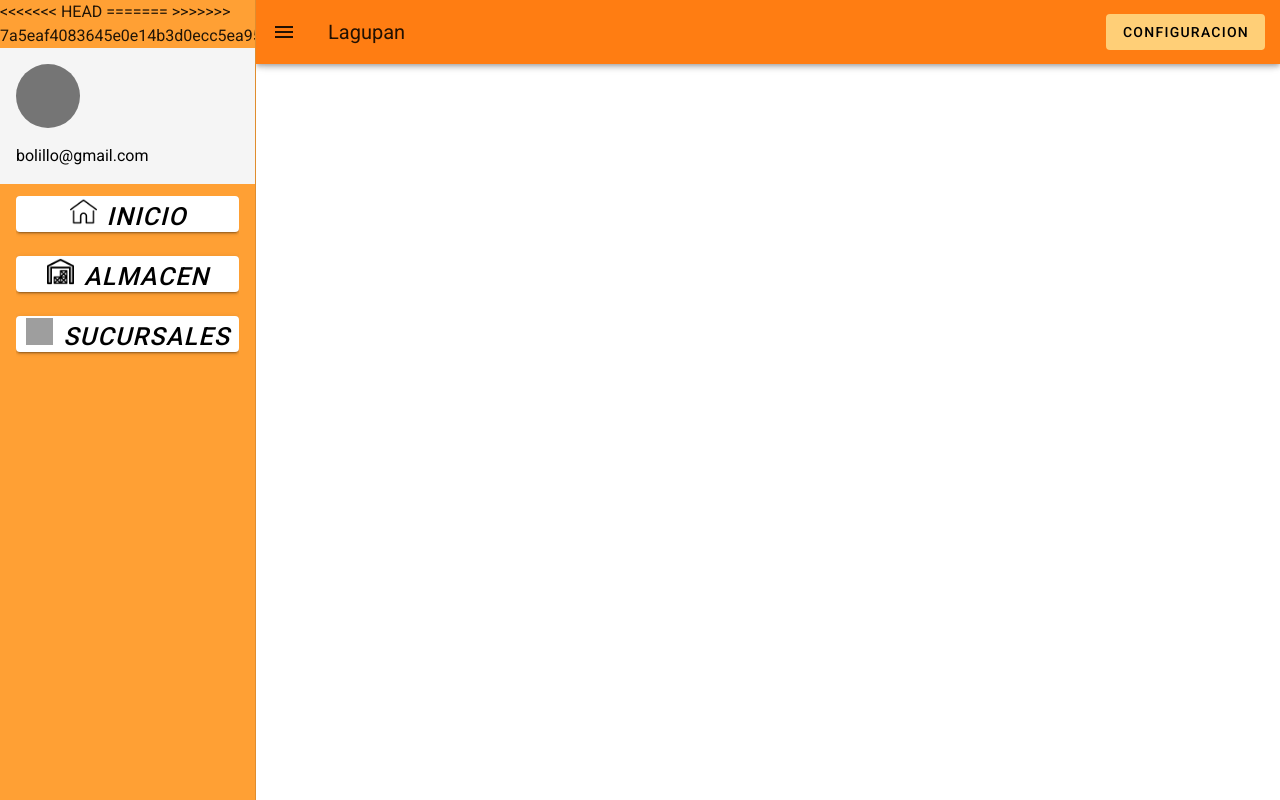
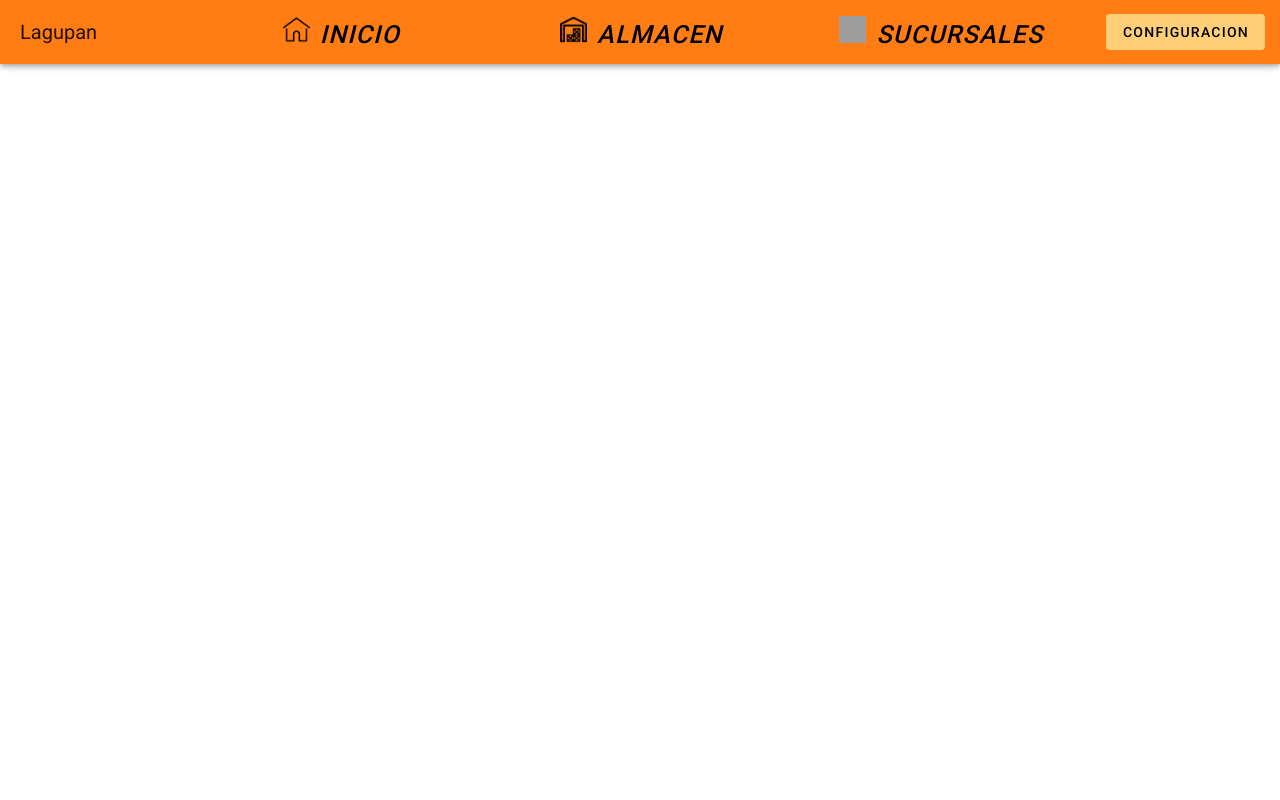
Before and after one commit to ViktorMiller777/Panaderia, a Vue app: page / in a window 1280 px wide. Built offline with nearby package versions, Linux system fonts and the light colour scheme; grey boxes are pictures that could not be loaded.

Commit message:
cambios en la barra de navegacion

```diff
--- a/src/App.vue
+++ b/src/App.vue
@@ -1,45 +1,11 @@
 <template>
   <v-app  id="inspire">
-    <v-navigation-drawer style="background-color:rgb(255, 160, 52) ;" :rail="drawer">
-      <nav>
 
-<<<<<<< HEAD
-  <div class="menu">
-      <ul>
-        <RouterLink to="login"><img class="perfil" src="/src/img/perfil.png" alt=""></RouterLink><br><br>
-        <li><img class="foto" src="/src/img/home.png" alt=""><RouterLink class="rutas" to="inicio">Inicio</RouterLink></li><br>
-        <li><img class="foto" src="/src/img/almacen.png" alt=""><RouterLink class="rutas" to="almacen">Almacen</RouterLink></li><br>
-        <li><img class="foto" src="/src/img/store.png" alt=""><RouterLink class="rutas" to="sucursales">Sucursales</RouterLink></li><br>
-      </ul>
-    </div>
-=======
->>>>>>> 7a5eaf4083645e0e14b3d0ecc5ea9585e702c175
-
-        <v-sheet
-        color="grey-lighten-4"
-        class="pa-4"
-      >
-        <v-avatar
-          class="mb-4"
-          color="grey-darken-1"
-          size="64"
-        ></v-avatar>
-        <div>bolillo@gmail.com</div>
-      </v-sheet>
-<v-list>
-  <v-list-item>
-    <v-btn style="width: 300px;"><li class="li"><img class="foto" src="/src/img/home.png" alt=""><RouterLink class="rutas" to="inicio">Inicio</RouterLink></li></v-btn><br><br>
-    <v-btn style="width: 300px;"><li class="li"><img class="foto" src="/src/img/almacen.png" alt=""><RouterLink class="rutas" to="almacen">Almacen</RouterLink></li></v-btn><br><br>
-    <v-btn style="width: 300px;"><li class="li"><img class="foto" src="/src/img/store.png" alt=""><RouterLink class="rutas" to="sucursales">Sucursales</RouterLink></li></v-btn><br><br>
-  </v-list-item>
-</v-list>
-
-
-</nav>
-    </v-navigation-drawer >
     <v-app-bar style="background-color: rgb(255, 125, 18);">
-      <v-app-bar-nav-icon  @click="drawer = !drawer"></v-app-bar-nav-icon>
       <v-toolbar-title >Lagupan</v-toolbar-title>
+      <v-btn style="width: 300px;"><li class="li"><img class="foto" src="/src/img/home.png" alt=""><RouterLink class="rutas" to="inicio">Inicio</RouterLink></li></v-btn>
+      <v-btn style="width: 300px;"><li class="li"><img class="foto" src="/src/img/almacen.png" alt=""><RouterLink class="rutas" to="almacen">Almacen</RouterLink></li></v-btn>
+      <v-btn style="width: 300px;"><li class="li"><img class="foto" src="/src/img/store.png" alt=""><RouterLink class="rutas" to="sucursales">Sucursales</RouterLink></li></v-btn>
       <div style="padding: 15px;" class="text-center">
     <v-menu
       open-on-hover
@@ -54,8 +20,8 @@
       </template>
       <v-list>
         <v-list-item>
-          <RouterLink to="login" style="text-decoration: none;"><li>Iniciar sesion</li></RouterLink>
-          <RouterLink to="register" style="text-decoration: none;"><li>Registrar usuario</li></RouterLink>
+          <v-btn><RouterLink to="login" style="text-decoration: none;"><li>Iniciar sesion</li></RouterLink></v-btn><br>
+          <v-btn><RouterLink to="register" style="text-decoration: none;"><li>Registrar usuario</li></RouterLink></v-btn>
         </v-list-item>
       </v-list>
     </v-menu>
--- a/src/main.js
+++ b/src/main.js
@@ -6,6 +6,7 @@ import { createVuetify } from 'vuetify'
 import * as components from 'vuetify/components'
 import * as directives from 'vuetify/directives'
 import { createPinia } from 'pinia'
+
 const vuetify = createVuetify({
   components,
   directives,
--- a/src/views/sucursales.vue
+++ b/src/views/sucursales.vue
@@ -1,39 +1,3 @@
-<<<<<<< HEAD
-
-<script>
-export default {
-  data() {
-    return {
-      sucursales: [
-        {
-          id: 1,
-          nombre: 'Sucursal Juarez',
-          direccion: 'Ciudad nazas #813 Col Arboledas',
-          telefono: '8717997718',
-          empleado: 'Juan Pérez'
-        },
-        {
-          id: 2,
-          nombre: 'Sucursal Revolucion',
-          direccion: 'Ciudad nazas #813 Col Arboledas',
-          telefono: '8717997718',
-          empleado: 'María Gómez'
-        },
-        {
-          id:3,
-          nombre:'Sucursal Matamoros',
-          direccion: 'Ciudad nazas #813 Col Arboledas',
-          telefono: '8717997718',
-          empleado: 'Roberto Lopez'
-        }
-      ]
-    };
-  }
-};
-</script>
-
-=======
->>>>>>> 7a5eaf4083645e0e14b3d0ecc5ea9585e702c175
 <template>
   <div>
     <h1>Sucursales</h1>
```
